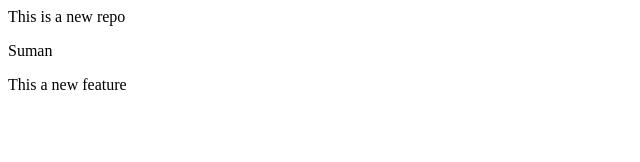
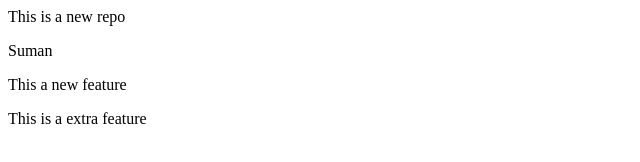
Before and after one commit to himanshusuman091/localrepo, a plain HTML site: page index.html in a window 1280 px wide. Shown: the whole page, without its empty margins (0-640 px from the left). Drawn offline with Linux system fonts and the light colour scheme.

Commit message:
Added in index

```diff
--- a/index.html
+++ b/index.html
@@ -2,3 +2,4 @@
 <p>Suman</p>
 
 <p>This a new feature</p>
+<p>This is a extra feature</p>
```
